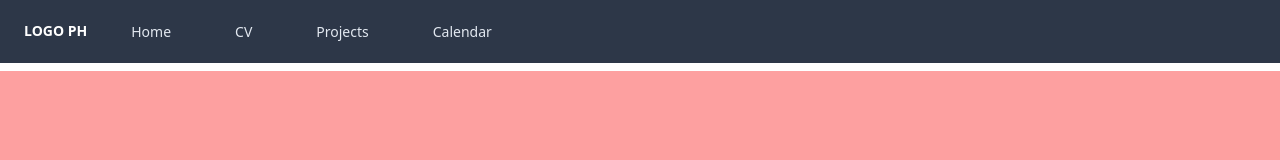
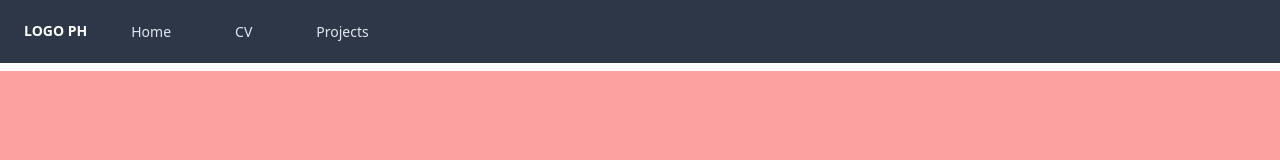
Before and after one commit to kocharalampidis/Personal-Website, a React (Create React App) app: page /Welcome in a window 1280 px wide. Shown: the top 160 px of the page. Built offline with nearby package versions, Linux system fonts and the light colour scheme.

Commit message:
deleted calendar

```diff
--- a/package.json
+++ b/package.json
@@ -10,6 +10,7 @@
     "@testing-library/jest-dom": "^4.2.4",
     "@testing-library/react": "^9.3.2",
     "@testing-library/user-event": "^7.1.2",
+    "alpinejs": "^2.7.3",
     "autoprefixer": "9.7.5",
     "postcss-cli": "^8.1.0",
     "react": "^16.13.1",
--- a/src/App.js
+++ b/src/App.js
@@ -9,7 +9,6 @@ import Footer from "./components/Footer";
 // pages imports
 import Welcome from "./Pages/Welcome";
 import Mybio from "./Pages/Mybio";
-import Calendar from "./Pages/Calendar";
 import Projects from "./Pages/Projects";
 
 function App() {
@@ -23,7 +22,6 @@ function App() {
 						<Route path='/Welcome' component={Welcome} />
 						<Route path='/Mybio' component={Mybio} />
 						<Route path='/Projects' component={Projects} />
-						<Route path='/Calendar' component={Calendar} />
 					</Switch>
 				</div>
 
--- a/src/Pages/Calendar.js
+++ /dev/null
@@ -1,26 +0,0 @@
-import React from "react";
-import { FontAwesomeIcon } from "@fortawesome/react-fontawesome";
-import {
-	faDraftingCompass,
-	faRulerCombined,
-	faHardHat,
-	faTools,
-} from "@fortawesome/free-solid-svg-icons";
-
-function Caldendar() {
-	return (
-		<div>
-			<div class='mt-12 text-center flex items-center justify-center'>
-				<h1 class='font-mono text-6xl font-black font'>Under Construction</h1>
-			</div>
-			<div class='mt-12 space-x-3  flex items-center justify-center'>
-				<FontAwesomeIcon icon={faDraftingCompass} size='7x' />
-				<FontAwesomeIcon icon={faRulerCombined} size='7x' />
-				<FontAwesomeIcon icon={faHardHat} size='7x' />
-				<FontAwesomeIcon icon={faTools} size='7x' />
-			</div>
-		</div>
-	);
-}
-
-export default Caldendar;
--- a/src/components/Navigation.js
+++ b/src/components/Navigation.js
@@ -26,13 +26,6 @@ function Navigation() {
 						Projects
 					</Link>
 				</li>
-				<li class='mr-6'>
-					<Link
-						to='/Calendar'
-						class='ml-4 px-3 py-2 rounded-md text-sm font-medium leading-5 text-gray-300 hover:text-white hover:bg-gray-700 focus:outline-none focus:text-white focus:bg-gray-700 transition duration-150 ease-in-out'>
-						Calendar
-					</Link>
-				</li>
 			</ul>
 		</div>
 	);
```
Also changed, not shown: 1 other file (tests, documents, lock files or other folders).
